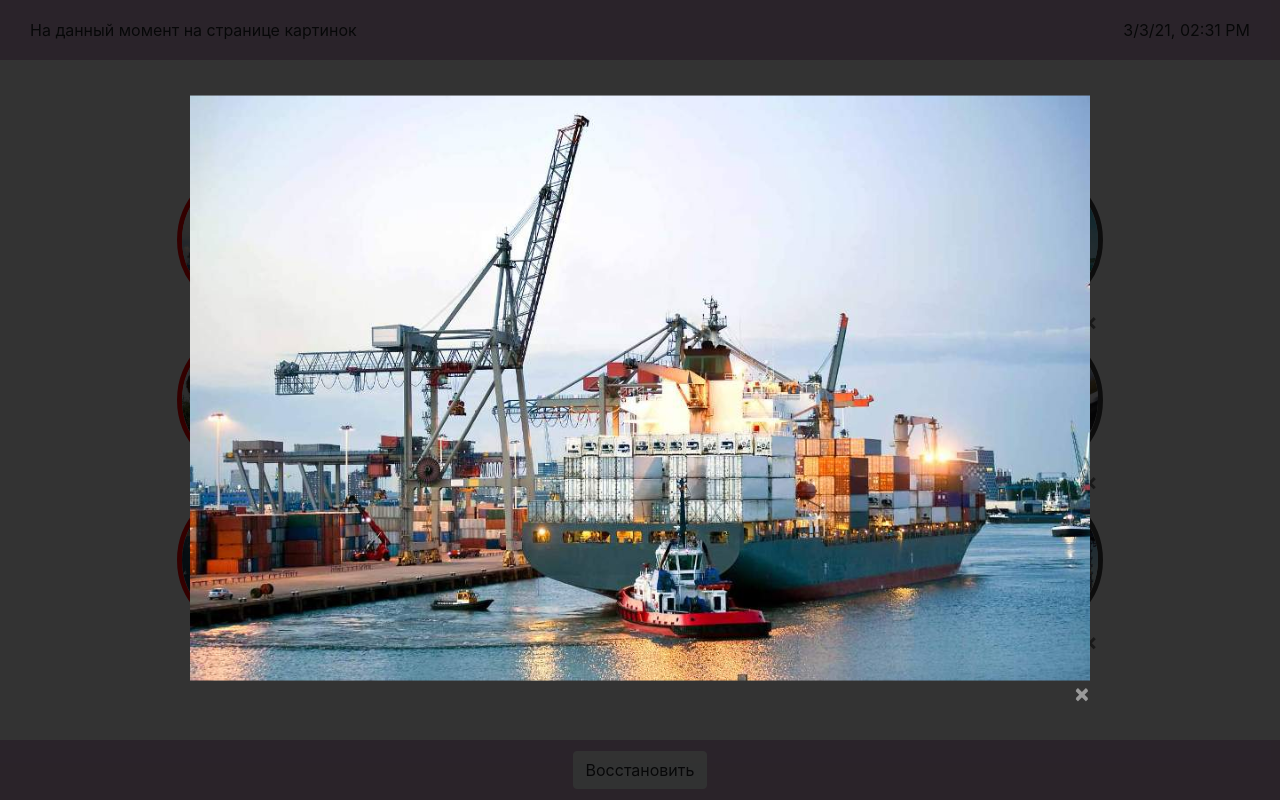
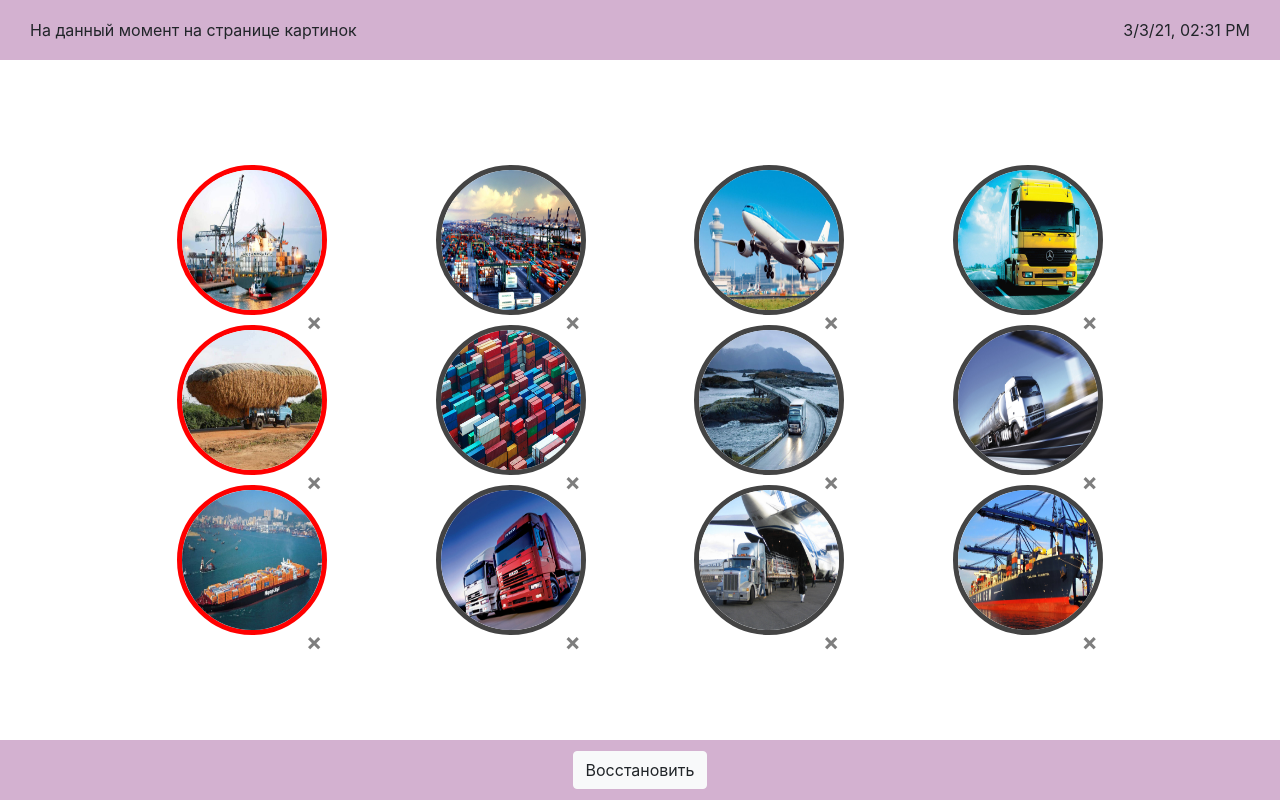
Before and after one commit to developerentity/galanix-task-2, a React (Create React App) app: page / in a window 1280 px wide. Built offline with nearby package versions, Linux system fonts and the light colour scheme.

Commit message:
feat: make task 2.8

```diff
--- a/src/App.css
+++ b/src/App.css
@@ -68,33 +68,39 @@
     border: rgb(255, 0, 0) 5px solid;
 }
 
-.overlay {
+.custom-overlay {
     position        : fixed;
     top             : 0;
     left            : 0;
     width           : 100%;
     height          : 100%;
     background-color: rgba(0, 0, 0, 0.801);
-    z-index         : 20;
 }
 
 .custom-modal {
-    width    : 75vw;
-    max-width: 100vw;
-    position : fixed;
-    top      : 50%;
-    left     : 50%;
-    transform: translate(-50%, -50%);
-    z-index  : 30;
-    padding  : 30px;
+    display        : flex;
+    justify-content: center;
+    width          : 100%;
+    height         : 100%;
+}
+
+.custom-modal__container {
+    display    : flex;
+    align-items: flex-start;
+    margin     : auto 0;
+}
+
+.custom-modal__btn {
+    color  : #fff !important;
+    padding: 0 10px 10px 10px !important;
 }
 
 .custom-modal__img {
-    width: 100%;
-}
-
-.btn-close-modal {
-    color: #fff !important;
+    display      : block;
+    margin       : 0 auto;
+    max-width    : 100%;
+    max-height   : 100%;
+    padding-right: 35px;
 }
 
 @media only screen and (max-width: 900px) {
--- a/src/App.js
+++ b/src/App.js
@@ -1,3 +1,4 @@
+import { useState } from 'react';
 import './App.css'
 import Footer from './elements/Footer';
 import Header from './elements/Header';
@@ -8,7 +9,13 @@ import { imagesArr } from './img/imagesCombiner';
 
 const App = () => {
 
-  const imagesList = imagesArr.map(img => <ImageItem key={img.id} img={img} />)
+  const [modalImage, setModalImage] = useState(null)
+  const imagesList = imagesArr.map(img => {
+    return <ImageItem
+      key={img.id}
+      img={img}
+      setModalImage={setModalImage} />
+  })
 
   return (
     <>
@@ -16,11 +23,13 @@ const App = () => {
       <main className="main-container">
         <div className='img-list'>
           {imagesList}
-          <ModalPage
-            img={imagesArr[0]} />
         </div>
       </main>
       <Footer />
+      {modalImage &&
+        <ModalPage
+          img={modalImage}
+          close={setModalImage} />}
     </>
   );
 }
--- a/src/elements/ImageItem.js
+++ b/src/elements/ImageItem.js
@@ -1,10 +1,14 @@
 import React from 'react'
 
-const ImageItem = ({ img }) => {
+const ImageItem = ({ img, setModalImage }) => {
 
     return (
         <div className='img-container' key={img.id}>
-            <img className='img' src={img.src} alt={`img ${img.id}`} />
+            <img
+                onClick={() => setModalImage(img)}
+                className='img'
+                src={img.src}
+                alt={`img ${img.id}`} />
             <button type="button" className="close btn-remove">
                 <span aria-hidden="true">&times;</span>
             </button>
--- a/src/elements/ModalPage.js
+++ b/src/elements/ModalPage.js
@@ -1,18 +1,34 @@
-import React from 'react'
+import React, { useEffect } from 'react'
 
 
-const ModalPage = (props) => {
+const ModalPage = ({ img, close }) => {
 
-    return <div className='overlay'>
-        <div className='custom-modal'>
-            <div className='modal-container'>
-                <img className='custom-modal__img' src={props.img.src} alt={`img ${props.img.id}`} />
-                <button type="button" className="close btn-close-modal">
-                    <span aria-hidden="true">&times;</span>
-                </button>
+    useEffect(() => {
+        img && (document.body.style.overflow = "hidden")
+        return () => (document.body.style.overflow = "scroll")
+    }, [img])
+
+
+    return (
+        <div className='custom-overlay'>
+            <div className='custom-modal'>
+                <div className='custom-modal__container'>
+                    <button
+                        onClick={() => close(null)}
+                        type="button"
+                        className="close custom-modal__btn">
+                        <span aria-hidden="true">&times;</span>
+                    </button>
+                    <div>
+                        <img
+                            className='custom-modal__img'
+                            src={img.src}
+                            alt={`img ${img.id}`} />
+                    </div>
+                </div>
             </div>
         </div>
-    </div>
+    )
 }
 
 export default ModalPage
```
